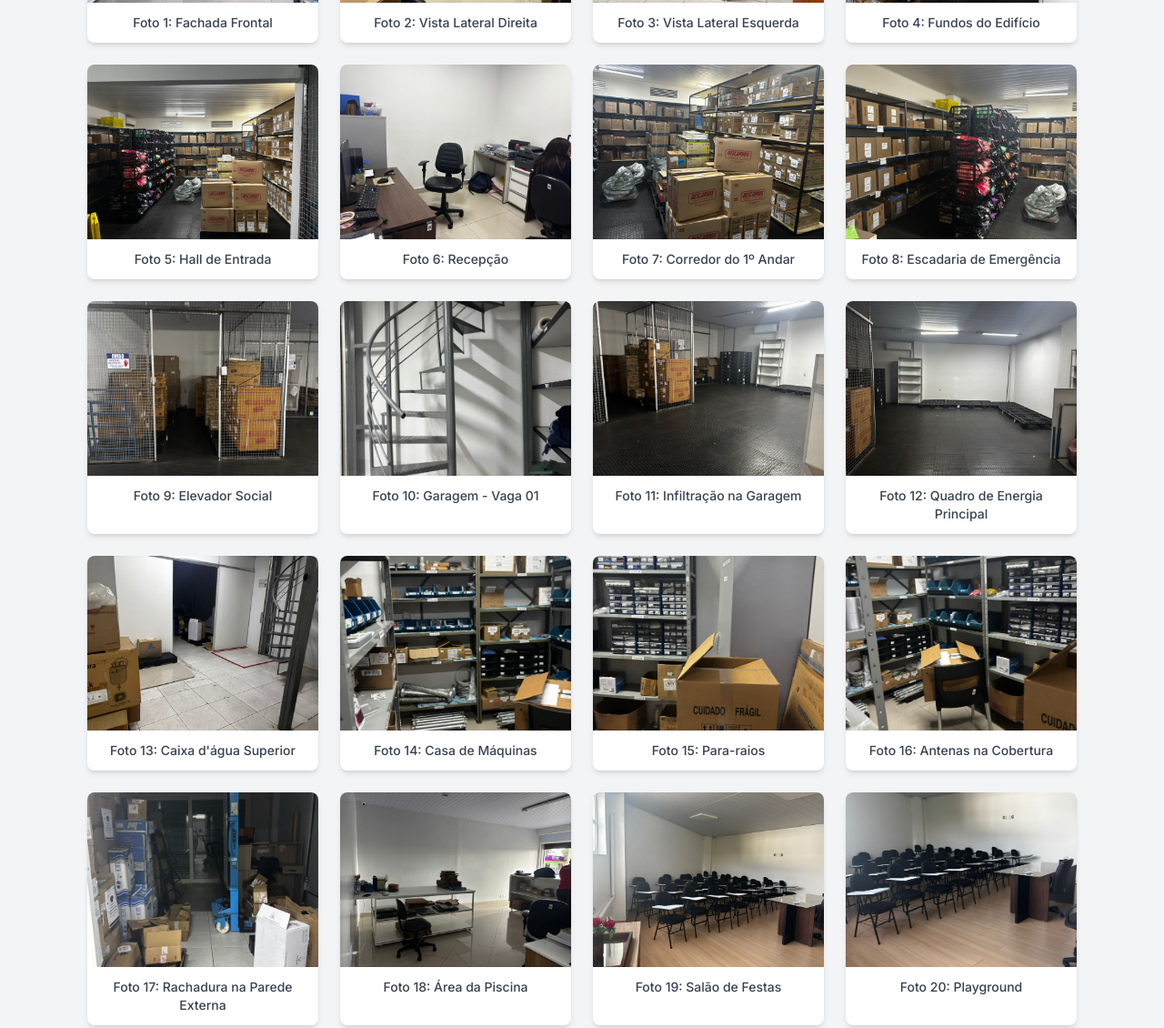
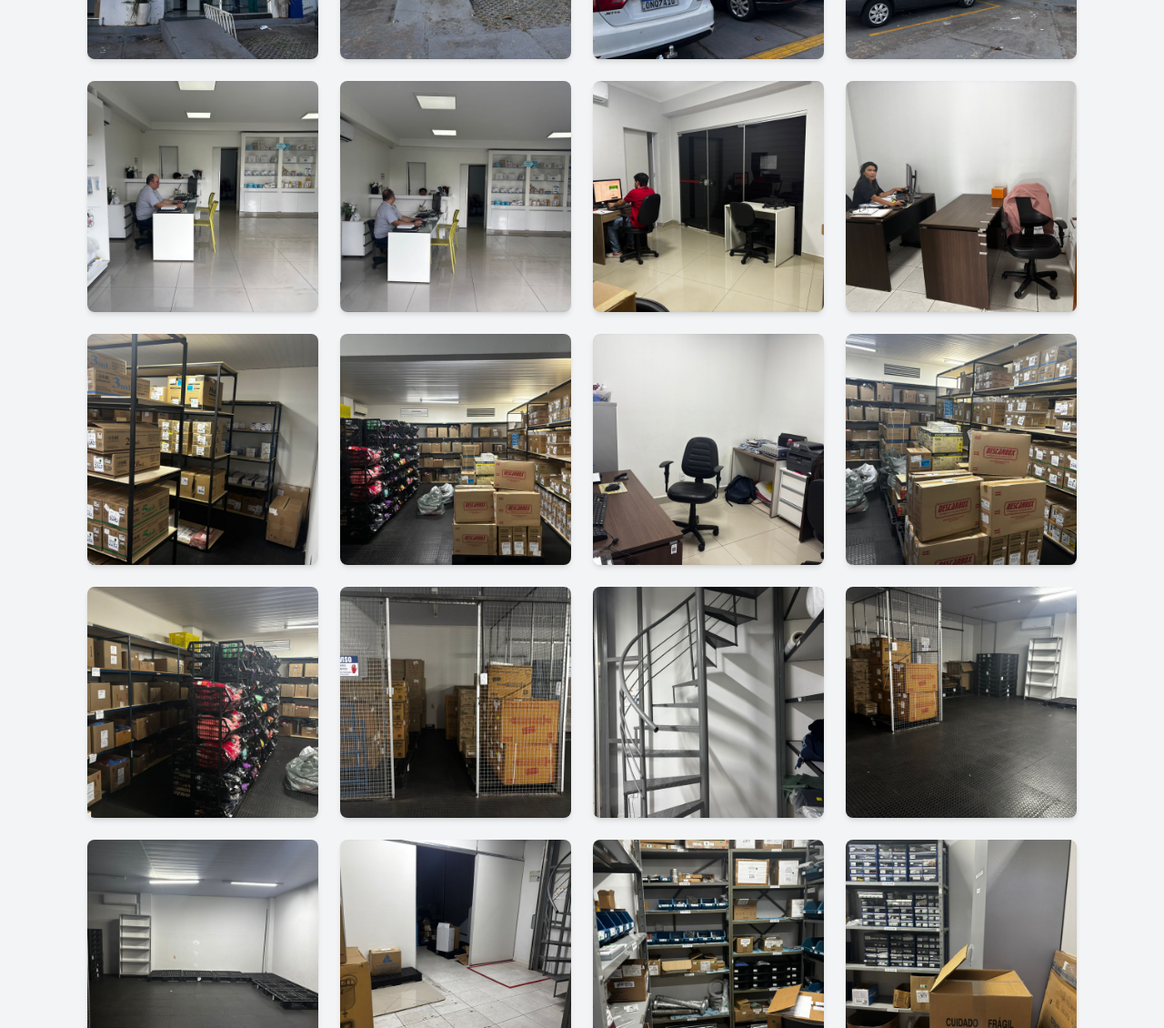
Before and after one commit to Clebito2/Apresenta-oPredio, a plain HTML site: page index.html in a window 1280 px wide. Shown: the part 956-2086 px from the top of the page at 91% size. Drawn offline with nearby package versions, Linux system fonts and the light colour scheme.

Commit message:
Update index.html
alteração

```diff
--- a/index.html
+++ b/index.html
@@ -16,6 +16,12 @@
         ::-webkit-scrollbar-track { background: #f1f1f1; }
         ::-webkit-scrollbar-thumb { background: #888; border-radius: 4px; }
         ::-webkit-scrollbar-thumb:hover { background: #555; }
+        /* Garante que a imagem preencha a altura do card da galeria */
+        .gallery-card img {
+            height: 100%;
+            width: 100%;
+            object-fit: cover;
+        }
     </style>
 </head>
 <body class="bg-gray-100 text-gray-800">
@@ -60,7 +66,7 @@
             <button id="close-modal" class="absolute -top-4 -right-4 text-white bg-red-600 hover:bg-red-700 rounded-full w-10 h-10 flex items-center justify-center text-2xl font-bold transition-transform transform hover:scale-110">
                 &times;
             </button>
-            <p id="modal-caption" class="text-center text-gray-800 bg-white/70 p-1 rounded-b-lg absolute bottom-2 left-2 right-2 font-semibold"></p>
+            <!-- A legenda do modal foi removida -->
         </div>
     </div>
 
@@ -69,45 +75,35 @@
             const gallery = document.getElementById('gallery');
             const modal = document.getElementById('modal');
             const modalImg = document.getElementById('modal-img');
-            const modalCaption = document.getElementById('modal-caption');
             const closeModal = document.getElementById('close-modal');
 
+            // *** ALTERAÇÃO REALIZADA AQUI: Lógica de ordenação das fotos ***
+
+            // 1. Define a ordem de destaque
+            const customOrder = [52, 55, 54, 53, 56];
+
+            // 2. Cria uma lista com todos os números de 1 a 56
             const totalPhotos = 56;
-            const captions = [
-                "Foto 1: Fachada Frontal", "Foto 2: Vista Lateral Direita", "Foto 3: Vista Lateral Esquerda",
-                "Foto 4: Fundos do Edifício", "Foto 5: Hall de Entrada", "Foto 6: Recepção",
-                "Foto 7: Corredor do 1º Andar", "Foto 8: Escadaria de Emergência", "Foto 9: Elevador Social",
-                "Foto 10: Garagem - Vaga 01", "Foto 11: Infiltração na Garagem", "Foto 12: Quadro de Energia Principal",
-                "Foto 13: Caixa d'água Superior", "Foto 14: Casa de Máquinas", "Foto 15: Para-raios",
-                "Foto 16: Antenas na Cobertura", "Foto 17: Rachadura na Parede Externa", "Foto 18: Área da Piscina",
-                "Foto 19: Salão de Festas", "Foto 20: Playground", "Foto 21: [Descrição]", "Foto 22: [Descrição]",
-                "Foto 23: [Descrição]", "Foto 24: [Descrição]", "Foto 25: [Descrição]", "Foto 26: [Descrição]",
-                "Foto 27: [Descrição]", "Foto 28: [Descrição]", "Foto 29: [Descrição]", "Foto 30: [Descrição]",
-                "Foto 31: [Descrição]", "Foto 32: [Descrição]", "Foto 33: [Descrição]", "Foto 34: [Descrição]",
-                "Foto 35: [Descrição]", "Foto 36: [Descrição]", "Foto 37: [Descrição]", "Foto 38: [Descrição]",
-                "Foto 39: [Descrição]", "Foto 40: [Descrição]", "Foto 41: [Descrição]", "Foto 42: [Descrição]",
-                "Foto 43: [Descrição]", "Foto 44: [Descrição]", "Foto 45: [Descrição]", "Foto 46: [Descrição]",
-                "Foto 47: [Descrição]", "Foto 48: [Descrição]", "Foto 49: [Descrição]", "Foto 50: [Descrição]",
-                "Foto 51: [Descrição]", "Foto 52: [Descrição]", "Foto 53: [Descrição]", "Foto 54: [Descrição]",
-                "Foto 55: [Descrição]", "Foto 56: [Descrição Final]"
-            ];
+            const allNumbers = Array.from({ length: totalPhotos }, (_, i) => i + 1);
 
-            for (let i = 1; i <= totalPhotos; i++) {
-                // *** ALTERAÇÃO REALIZADA AQUI ***
-                // O caminho foi corrigido para buscar as fotos na pasta raiz, como no seu GitHub.
-                const photoSrc = `foto (${i}).jpg`;
-                const photoCaption = captions[i - 1] || `Foto ${i}`;
+            // 3. Filtra os números que NÃO estão na lista de destaque
+            const remainingNumbers = allNumbers.filter(num => !customOrder.includes(num));
+
+            // 4. Junta as duas listas: primeiro o destaque, depois o resto
+            const photoOrder = [...customOrder, ...remainingNumbers];
+
+
+            // 5. Gera a galeria usando a nova ordem
+            photoOrder.forEach(photoNumber => {
+                const photoSrc = `foto (${photoNumber}).jpg`;
 
                 const galleryItem = `
-                    <div class="bg-white rounded-lg shadow-md overflow-hidden cursor-pointer group transform hover:-translate-y-1 transition-all duration-300">
-                        <img src="${photoSrc}" alt="${photoCaption}" loading="lazy" class="gallery-img w-full h-48 object-cover group-hover:opacity-90 transition-opacity" onerror="this.src='https://placehold.co/600x400/f87171/ffffff?text=Imagem+NÃO+Encontrada'; this.onerror=null;">
-                        <div class="p-3">
-                            <p class="text-sm text-center text-gray-700 font-medium">${photoCaption}</p>
-                        </div>
+                    <div class="gallery-card bg-white rounded-lg shadow-md overflow-hidden cursor-pointer group transform hover:-translate-y-1 transition-all duration-300 aspect-square">
+                        <img src="${photoSrc}" alt="Foto ${photoNumber}" loading="lazy" class="gallery-img group-hover:opacity-90 transition-opacity" onerror="this.src='https://placehold.co/600x400/f87171/ffffff?text=Imagem+NÃO+Encontrada'; this.onerror=null;">
                     </div>
                 `;
                 gallery.innerHTML += galleryItem;
-            }
+            });
 
             const galleryImages = document.querySelectorAll('.gallery-img');
             galleryImages.forEach(img => {
@@ -116,7 +112,7 @@
                     modal.classList.remove('hidden');
                     modal.classList.add('flex');
                     modalImg.src = img.src;
-                    modalCaption.textContent = img.alt;
+                    modalImg.alt = img.alt; // Atualiza o alt da imagem no modal
                 });
             });
 
```
